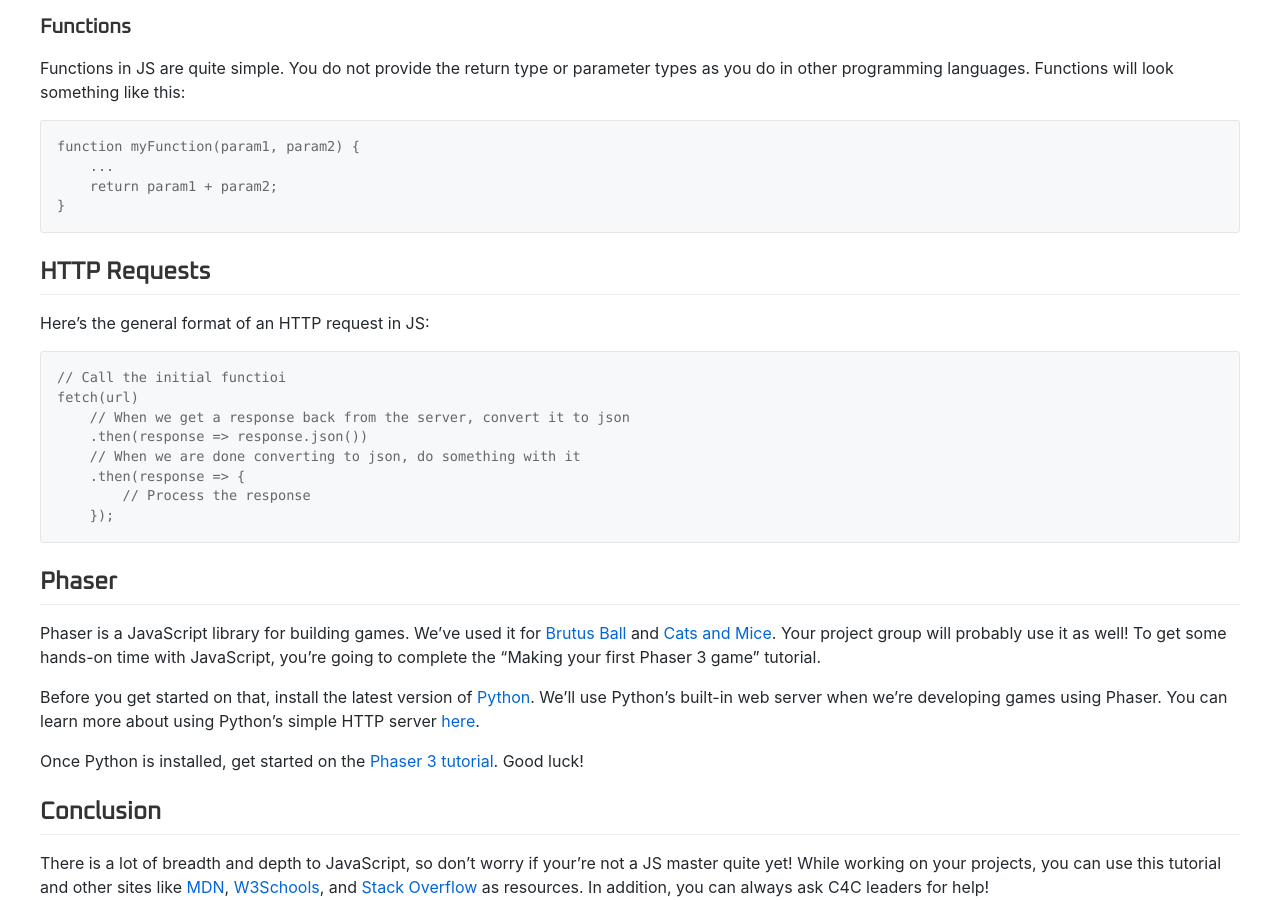
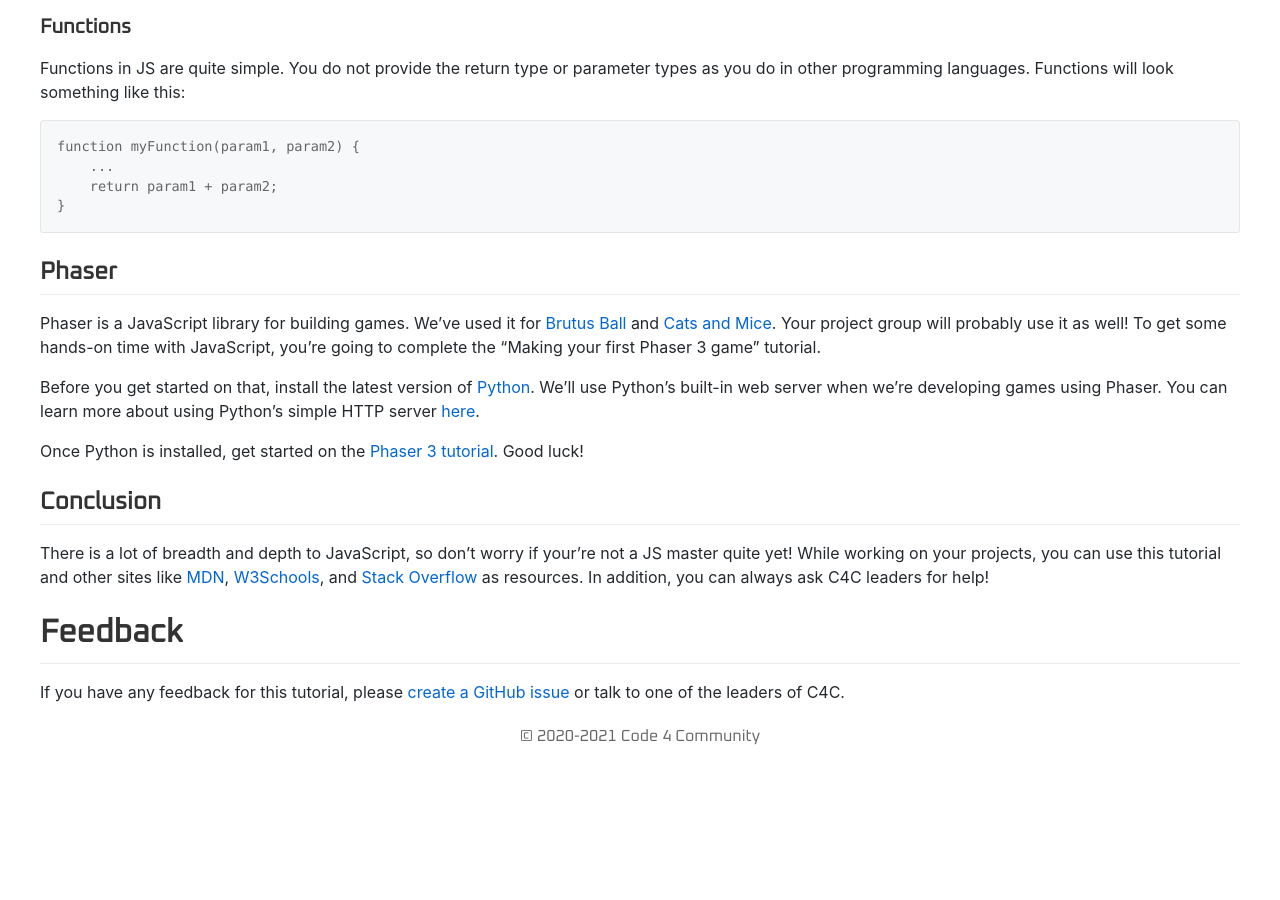
Before and after one commit to Code4Community/Code4Community.github.io, a Jekyll site: the page built from tutorials/js.md, in a window 1280 px wide and 900 px high, scrolled down 4366 px. Built offline with Jekyll 4.4.1, drawn with Linux system fonts in a browser that asks for light colours; nearby versions of some CDN libraries; after the commit the page ends 5134 px from its top, so only the background shows below that.

Commit message:
Remove HTTP requests from JS tutorial

````diff
--- a/tutorials/js.md
+++ b/tutorials/js.md
@@ -196,20 +196,6 @@
 }
 ```
 
-## HTTP Requests
-
-Here's the general format of an HTTP request in JS:
-```javascript
-// Call the initial functioi
-fetch(url)
-    // When we get a response back from the server, convert it to json
-    .then(response => response.json())
-    // When we are done converting to json, do something with it
-    .then(response => {
-        // Process the response
-    });
-```
-
 ## Phaser
 
 Phaser is a JavaScript library for building games. We've used it for [Brutus Ball](https://github.com/Code4Community/brutus-ball) and [Cats and Mice](https://github.com/Code4Community/cats-and-mice). Your project group will probably use it as well! To get some hands-on time with JavaScript, you're going to complete the "Making your first Phaser 3 game" tutorial.
````
